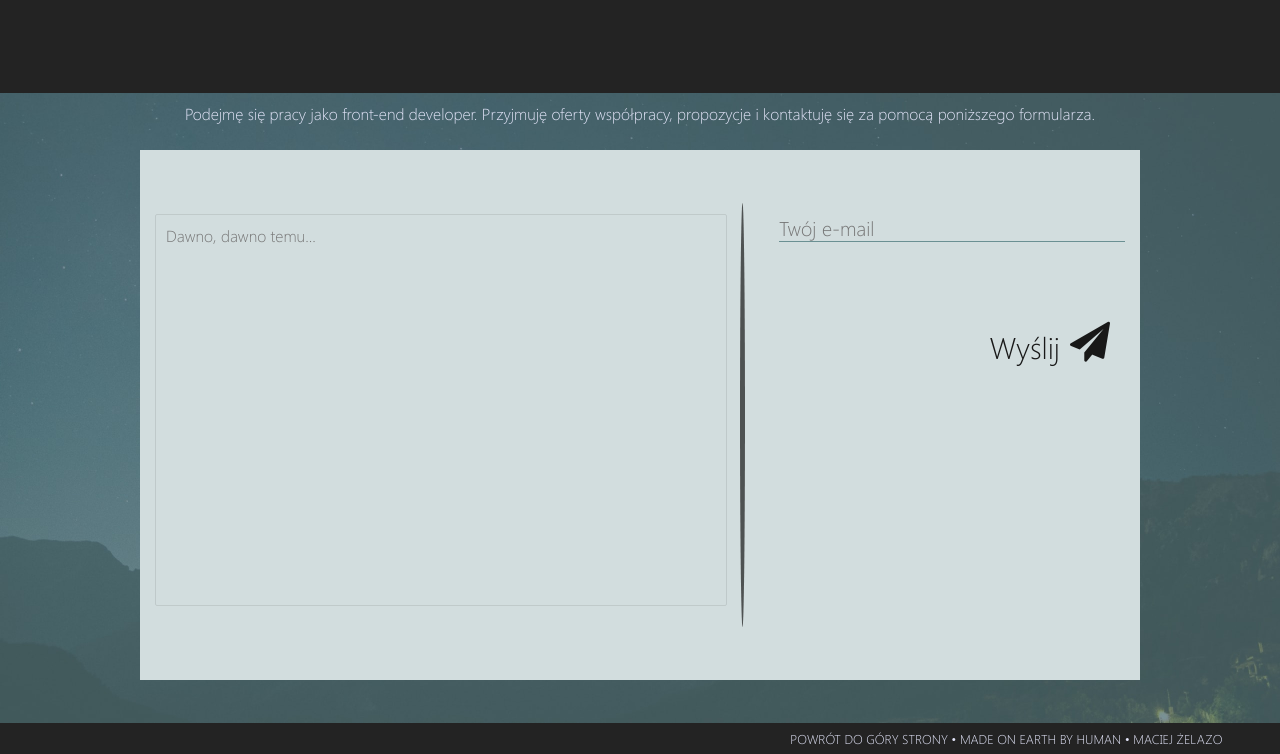
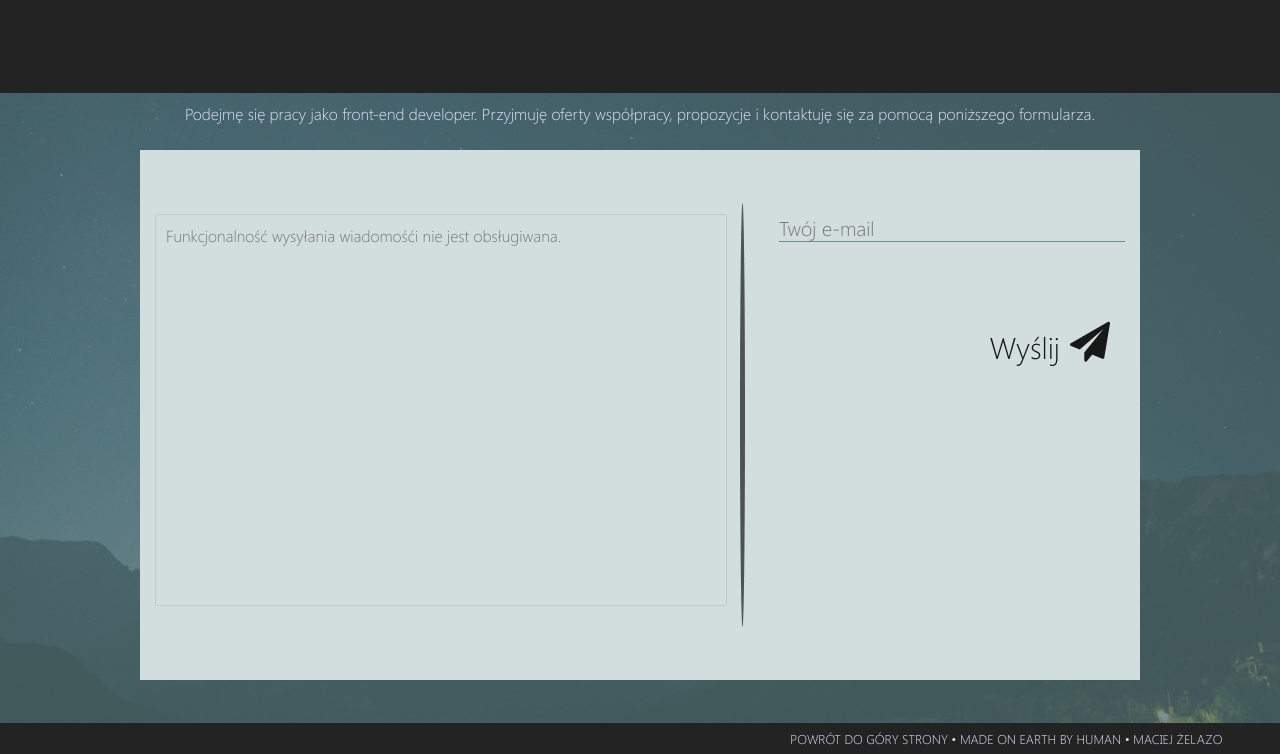
Before and after one commit to Voidereles/Portfolio, a plain HTML site: page index.html in a window 1280 px wide. Shown: the part 1464-2218 px from the top of the page. Drawn offline with nearby package versions, Linux system fonts and the light colour scheme.

Commit message:
Update index.html

```diff
--- a/index.html
+++ b/index.html
@@ -70,7 +70,7 @@
                 <div class="line"></div>
             <form>
 
-                <textarea placeholder="Dawno, dawno temu..."   required></textarea>
+                <textarea placeholder="Funkcjonalność wysyłania wiadomośći nie jest obsługiwana."   required></textarea>
 
 
 
```
